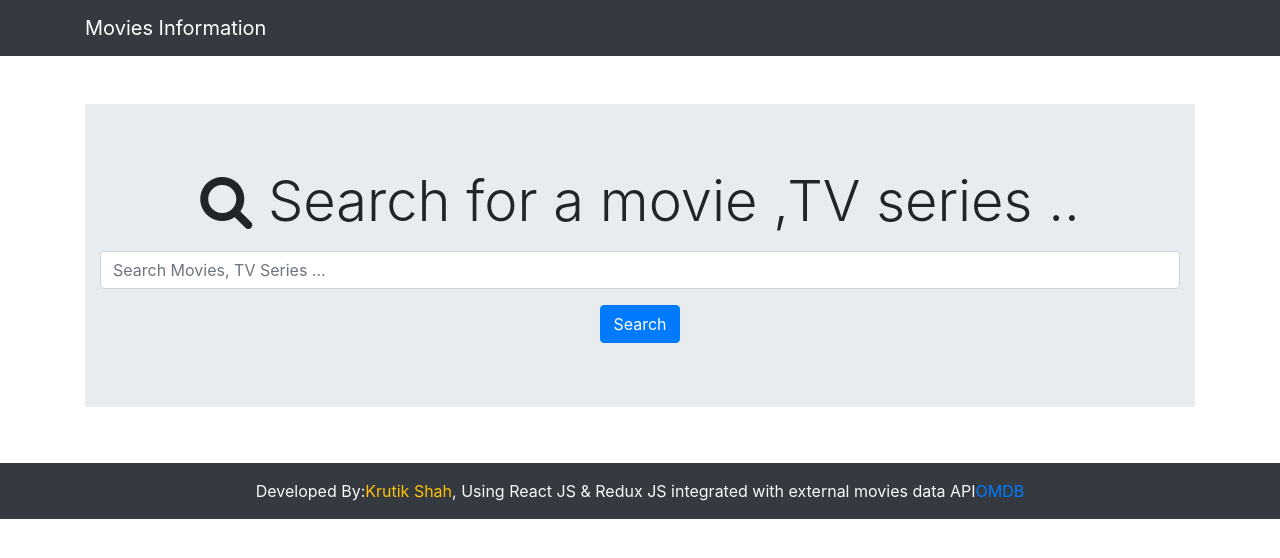
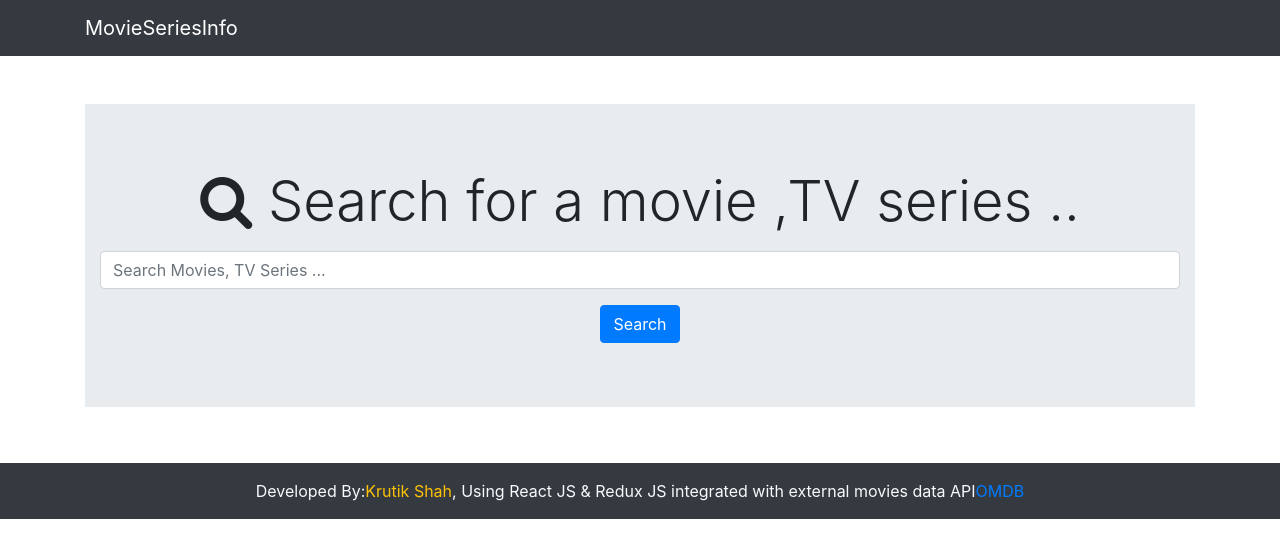
Before and after one commit to krutikshah07/MoviesInfo, a React (Create React App) app: page / in a window 1280 px wide. Shown: the top 558 px of the page. Built offline with nearby package versions, Linux system fonts and the light colour scheme.

Commit message:
Navbar fiz

```diff
--- a/package.json
+++ b/package.json
@@ -26,7 +26,7 @@
     "redux-thunk": "^2.3.0"
   },
   "scripts": {
-    "deploy" : "npm run build&&gh-pages -d build",
+    "deploy" : "npm run build && gh-pages -d build",
     "start": "react-scripts start",
     "build": "react-scripts build",
     "test": "react-scripts test",
--- a/src/components/Navbar.js
+++ b/src/components/Navbar.js
@@ -1,21 +1,28 @@
-import React, { Component } from 'react';
-import { Navbar, NavbarBrand } from 'reactstrap'
+import React from 'react';
+import { Link } from 'react-router-dom';
 
-class Navbar1 extends Component{
+function Navbar() {
+  return (
+    <div>
+      <nav className="navbar navbar-light bg-dark mb-5">
+        <div className="container">
+          <div className="navbar-header">
+            <Link className="navbar-brand text-white text-lg brand-text" to="/">
+              MovieSeriesInfo
+            </Link>
+          </div>
+          <ul className="navbar-nav ml-auto text-light d-inline-block">
+            <li className="nav-item d-inline-block mr-4">
 
+            </li>
+            <li className="nav-item d-inline-block mr-4">
 
-render(){
-    return(
-        <Navbar dark color="dark">
-        <div className="container">
-          <NavbarBrand href="/">Movies Information</NavbarBrand>
+            </li>
+          </ul>
         </div>
-      </Navbar>
-
-    );
-
-}
+      </nav>
+    </div>
+  );
 }
 
-
-export default Navbar1;
+export default Navbar;
```
